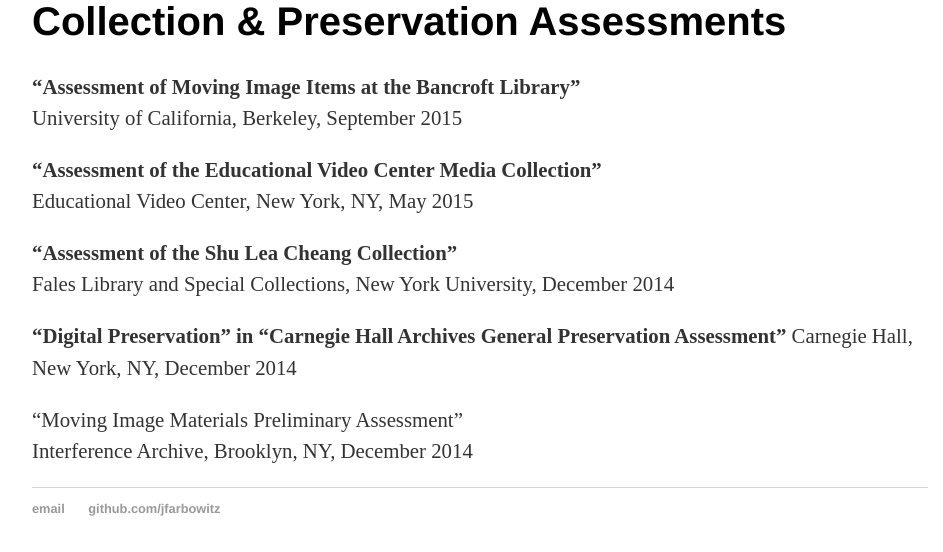
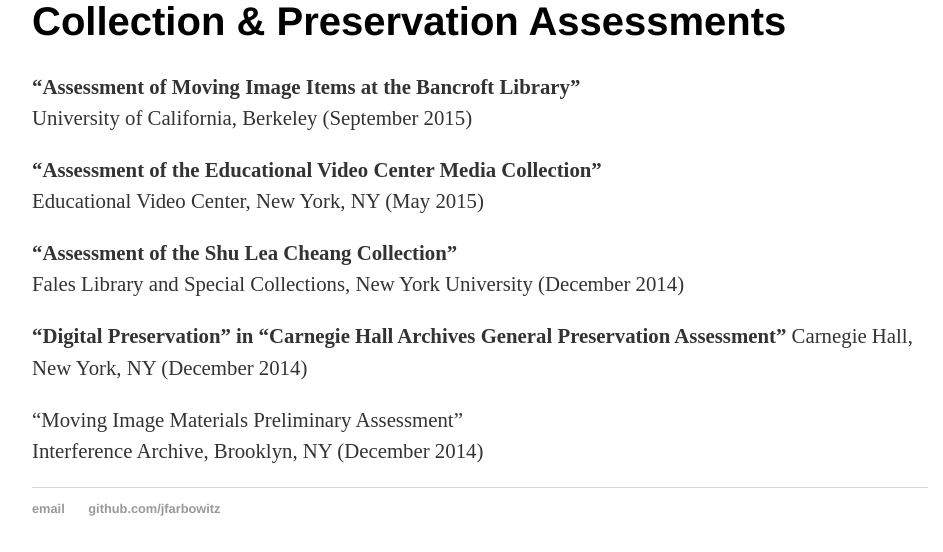
Before and after one commit to jfarbowitz/jfarbowitz.github.io, a Jekyll site: the page built from projects/index.html, in a window 1280 px wide. Shown: the part 927-1479 px from the top of the page, without its empty margins (160-1103 px from the left). Built offline with Jekyll 4.4.1, drawn with Linux system fonts in a browser that asks for light colours.

```diff
--- a/projects/index.html
+++ b/projects/index.html
@@ -28,13 +28,13 @@ Presentation @ Extending Play: The Sequel, Rutgers University, New Brunswick, NJ
 	<div class="assessments">
 		<h1>Collection &amp; Preservation Assessments</h1>
 		<p><strong>“Assessment of Moving Image Items at the Bancroft Library”</strong><br>
-University of California, Berkeley, September 2015</p>
+University of California, Berkeley (September 2015)</p>
 <p><strong>“Assessment of the Educational Video Center Media Collection”</strong><br>
-Educational Video Center, New York, NY, May 2015</p>
+Educational Video Center, New York, NY (May 2015)</p>
 <p><strong>“Assessment of the Shu Lea Cheang Collection”</strong><br>
-Fales Library and Special Collections, New York University, December 2014</p>
+Fales Library and Special Collections, New York University (December 2014)</p>
 <p><strong>“Digital Preservation” in “Carnegie Hall Archives General Preservation Assessment”</strong>
-Carnegie Hall, New York, NY, December 2014</p>
+Carnegie Hall, New York, NY (December 2014)</p>
 <p>“Moving Image Materials Preliminary Assessment”<br>
-Interference Archive, Brooklyn, NY, December 2014</p>
+Interference Archive, Brooklyn, NY (December 2014)</p>
 	</div>
```
